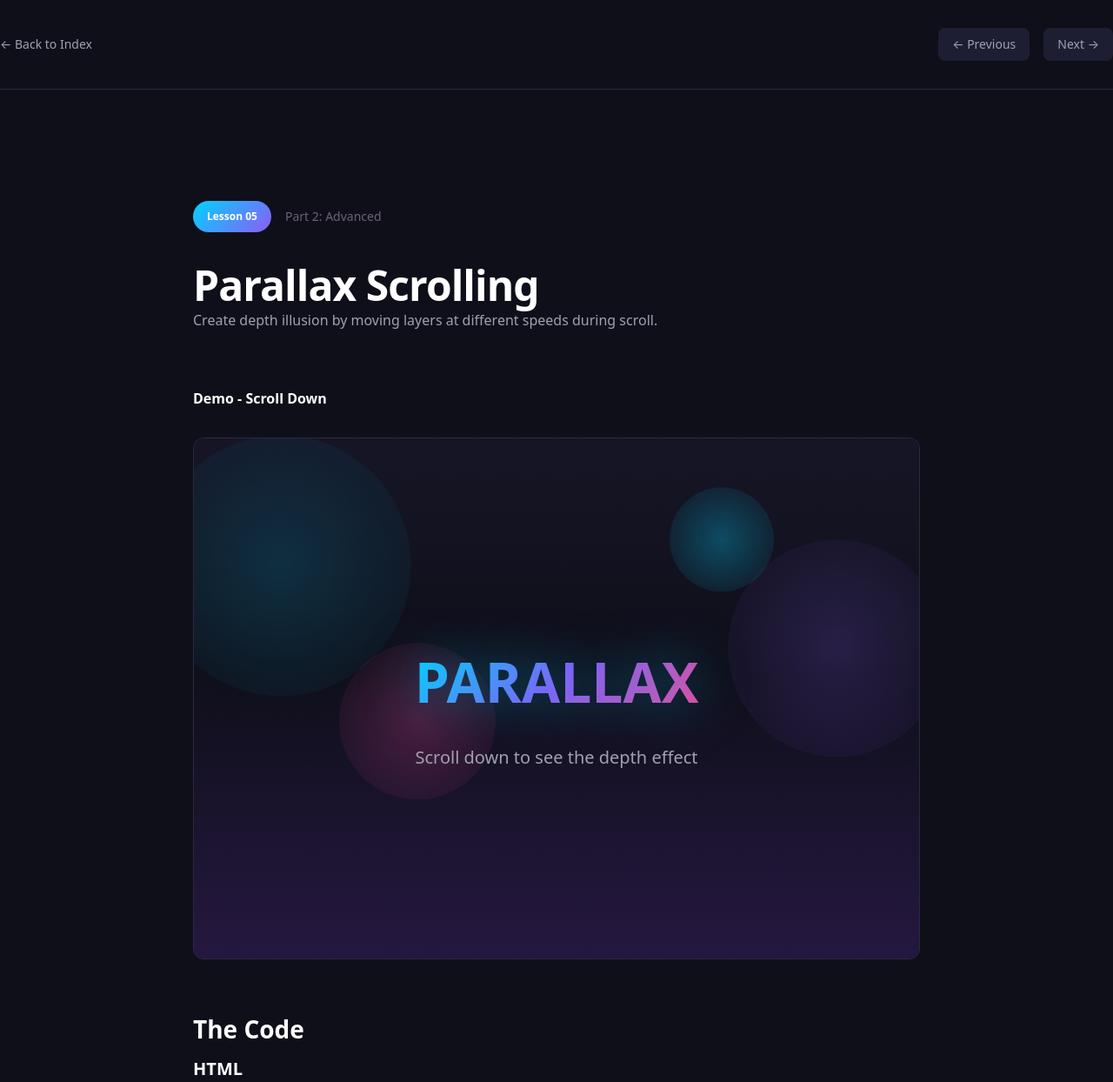
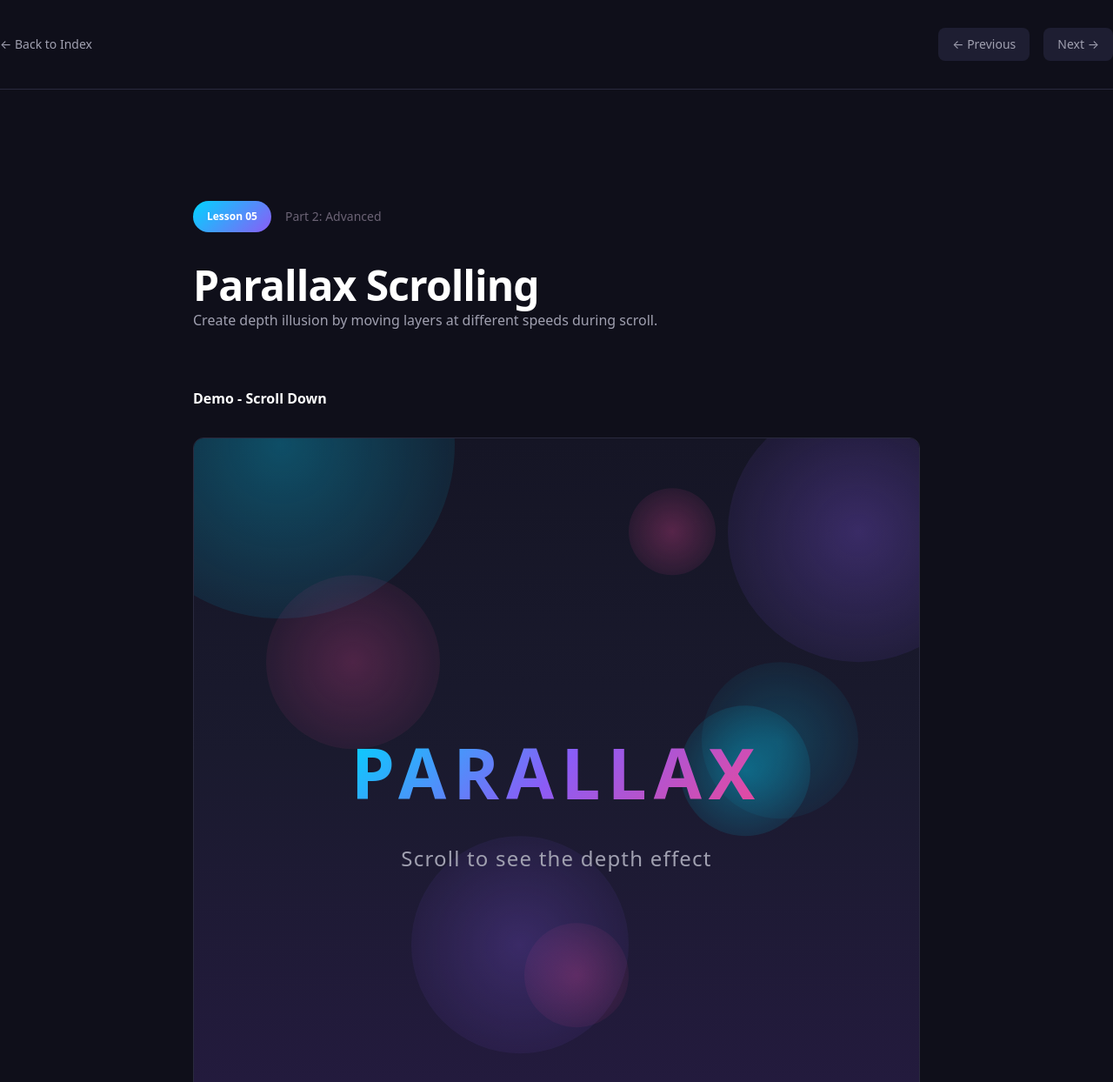
Before and after one commit to eurythmia-interactive/gsap-js-animation-mastery, a website built with Vite: page part-2/src/lessons/lesson-05.html in a window 1280 px wide. Shown: the top 1244 px of the page at 87% size. Built offline with nearby package versions, Linux system fonts and the light colour scheme.

Commit message:
Enhance Lesson 5 parallax - more circles, more movement
- 8 glowing circles of different sizes distributed across the container
- Much more dramatic movement (BG: -200px, Shapes: -500px, Content: +150px)
- Larger parallax-bg height (200%) for more scroll range
- Bigger gradient orbs with varying opacity
- Larger text (5rem) with letter-spacing

```diff
--- a/part-2/src/lessons/lesson-05.html
+++ b/part-2/src/lessons/lesson-05.html
@@ -31,17 +31,21 @@
         <div class="demo-header">
           <span class="demo-title">Demo - Scroll Down</span>
         </div>
-        <div class="demo-container" id="demo" style="height: 600px; padding: 0; overflow: hidden; background: linear-gradient(180deg, #0f0f1a 0%, #1a1a2e 100%);">
-          <div class="parallax-bg" style="background: linear-gradient(180deg, #1a1a2e 0%, #0f0f1a 50%, #2d1b4e 100%);"></div>
+        <div class="demo-container" id="demo" style="height: 800px; padding: 0; overflow: hidden; background: linear-gradient(180deg, #0f0f1a 0%, #1a1a2e 100%);">
+          <div class="parallax-bg"></div>
           <div class="parallax-shapes">
-            <div class="parallax-shape" style="width: 300px; height: 300px; top: 10%; left: -50px; opacity: 0.15; background: radial-gradient(circle, #00d4ff, transparent);"></div>
-            <div class="parallax-shape" style="width: 250px; height: 250px; top: 30%; right: -30px; opacity: 0.2; background: radial-gradient(circle, #8b5cf6, transparent);"></div>
-            <div class="parallax-shape" style="width: 180px; height: 180px; top: 50%; left: 20%; opacity: 0.25; background: radial-gradient(circle, #ec4899, transparent);"></div>
-            <div class="parallax-shape" style="width: 120px; height: 120px; top: 20%; right: 20%; opacity: 0.3; background: radial-gradient(circle, #00d4ff, transparent);"></div>
+            <div class="parallax-shape" style="width: 400px; height: 400px; top: -100px; left: -100px; background: radial-gradient(circle, rgba(0,212,255,0.3), transparent);"></div>
+            <div class="parallax-shape" style="width: 300px; height: 300px; top: 50px; right: -80px; background: radial-gradient(circle, rgba(139,92,246,0.3), transparent);"></div>
+            <div class="parallax-shape" style="width: 200px; height: 200px; top: 250px; left: 10%; background: radial-gradient(circle, rgba(236,72,153,0.25), transparent);"></div>
+            <div class="parallax-shape" style="width: 150px; height: 150px; top: 400px; right: 15%; background: radial-gradient(circle, rgba(0,212,255,0.35), transparent);"></div>
+            <div class="parallax-shape" style="width: 250px; height: 250px; top: 550px; left: 30%; background: radial-gradient(circle, rgba(139,92,246,0.25), transparent);"></div>
+            <div class="parallax-shape" style="width: 100px; height: 100px; top: 150px; left: 60%; background: radial-gradient(circle, rgba(236,72,153,0.3), transparent);"></div>
+            <div class="parallax-shape" style="width: 180px; height: 180px; top: 350px; left: 70%; background: radial-gradient(circle, rgba(0,212,255,0.2), transparent);"></div>
+            <div class="parallax-shape" style="width: 120px; height: 120px; top: 650px; right: 40%; background: radial-gradient(circle, rgba(236,72,153,0.25), transparent);"></div>
           </div>
           <div class="parallax-content">
-            <h2 style="font-size: 4rem; font-weight: 800; background: linear-gradient(135deg, #00d4ff 0%, #8b5cf6 50%, #ec4899 100%); -webkit-background-clip: text; -webkit-text-fill-color: transparent; text-shadow: 0 0 60px rgba(0, 212, 255, 0.5);">PARALLAX</h2>
-            <p style="font-size: 1.25rem; color: #a0a0b0; margin-top: 1rem;">Scroll down to see the depth effect</p>
+            <h2 style="font-size: 5rem; font-weight: 900; background: linear-gradient(135deg, #00d4ff 0%, #8b5cf6 50%, #ec4899 100%); -webkit-background-clip: text; -webkit-text-fill-color: transparent; letter-spacing: 0.1em;">PARALLAX</h2>
+            <p style="font-size: 1.5rem; color: #a0a0b0; margin-top: 1rem; letter-spacing: 0.05em;">Scroll to see the depth effect</p>
           </div>
         </div>
       </div>
--- a/part-2/src/lessons/lesson-05.js
+++ b/part-2/src/lessons/lesson-05.js
@@ -4,18 +4,18 @@ import { ScrollTrigger } from 'gsap/ScrollTrigger';
 gsap.registerPlugin(ScrollTrigger);
 
 gsap.to('.parallax-bg', {
-  y: -150,
+  y: -200,
   ease: 'none',
   scrollTrigger: {
     trigger: '#demo',
     start: 'top bottom',
     end: 'bottom top',
-    scrub: 1.5
+    scrub: 2
   }
 });
 
 gsap.to('.parallax-shapes', {
-  y: -300,
+  y: -500,
   ease: 'none',
   scrollTrigger: {
     trigger: '#demo',
@@ -26,12 +26,12 @@ gsap.to('.parallax-shapes', {
 });
 
 gsap.to('.parallax-content', {
-  y: 100,
+  y: 150,
   ease: 'none',
   scrollTrigger: {
     trigger: '#demo',
     start: 'top bottom',
     end: 'bottom top',
-    scrub: 1.5
+    scrub: 2
   }
 });
--- a/part-2/src/style.css
+++ b/part-2/src/style.css
@@ -857,9 +857,9 @@ property { color: #f07178; }
 .parallax-bg {
   position: absolute;
   width: 100%;
-  height: 150%;
-  background: linear-gradient(180deg, #0f0f1a 0%, #1a1a2e 40%, #2d1b4e 100%);
-  top: -25%;
+  height: 200%;
+  background: linear-gradient(180deg, #0f0f1a 0%, #1a1a2e 50%, #2d1b4e 100%);
+  top: -50%;
 }
 
 .parallax-shapes {
@@ -880,15 +880,15 @@ property { color: #f07178; }
 }
 
 .parallax-mid {
-  height: 150%;
-  top: -25%;
+  height: 200%;
+  top: -50%;
   display: flex;
   align-items: center;
   justify-content: center;
 }
 
 .parallax-front {
-  height: 150%;
+  height: 200%;
   top: 0;
   display: flex;
   align-items: flex-end;
@@ -902,8 +902,8 @@ property { color: #f07178; }
 }
 
 .parallax-text {
-  font-size: 4rem;
-  font-weight: 800;
+  font-size: 5rem;
+  font-weight: 900;
   background: linear-gradient(135deg, var(--accent), var(--accent-secondary), var(--accent-tertiary));
   -webkit-background-clip: text;
   -webkit-text-fill-color: transparent;
```
